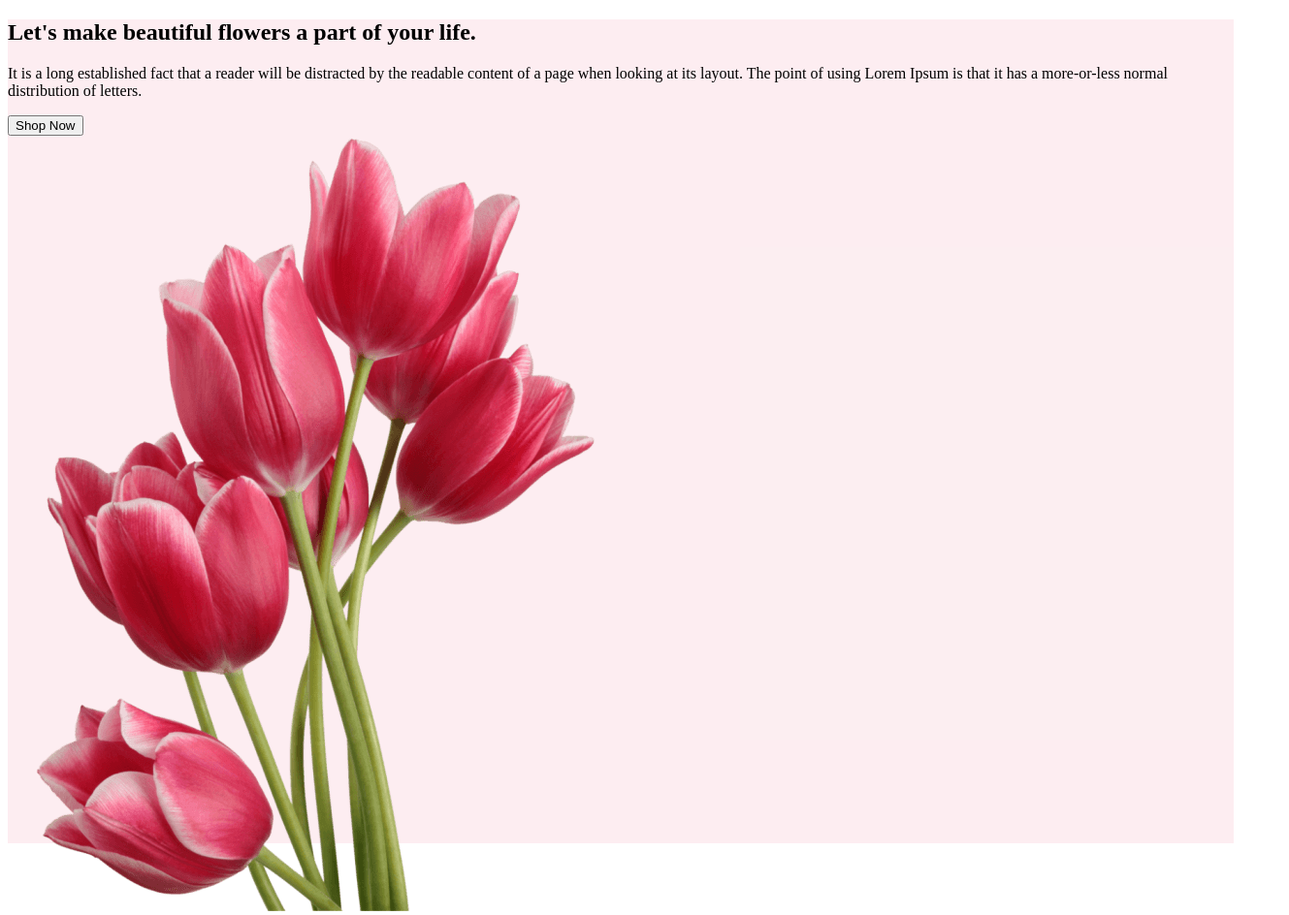
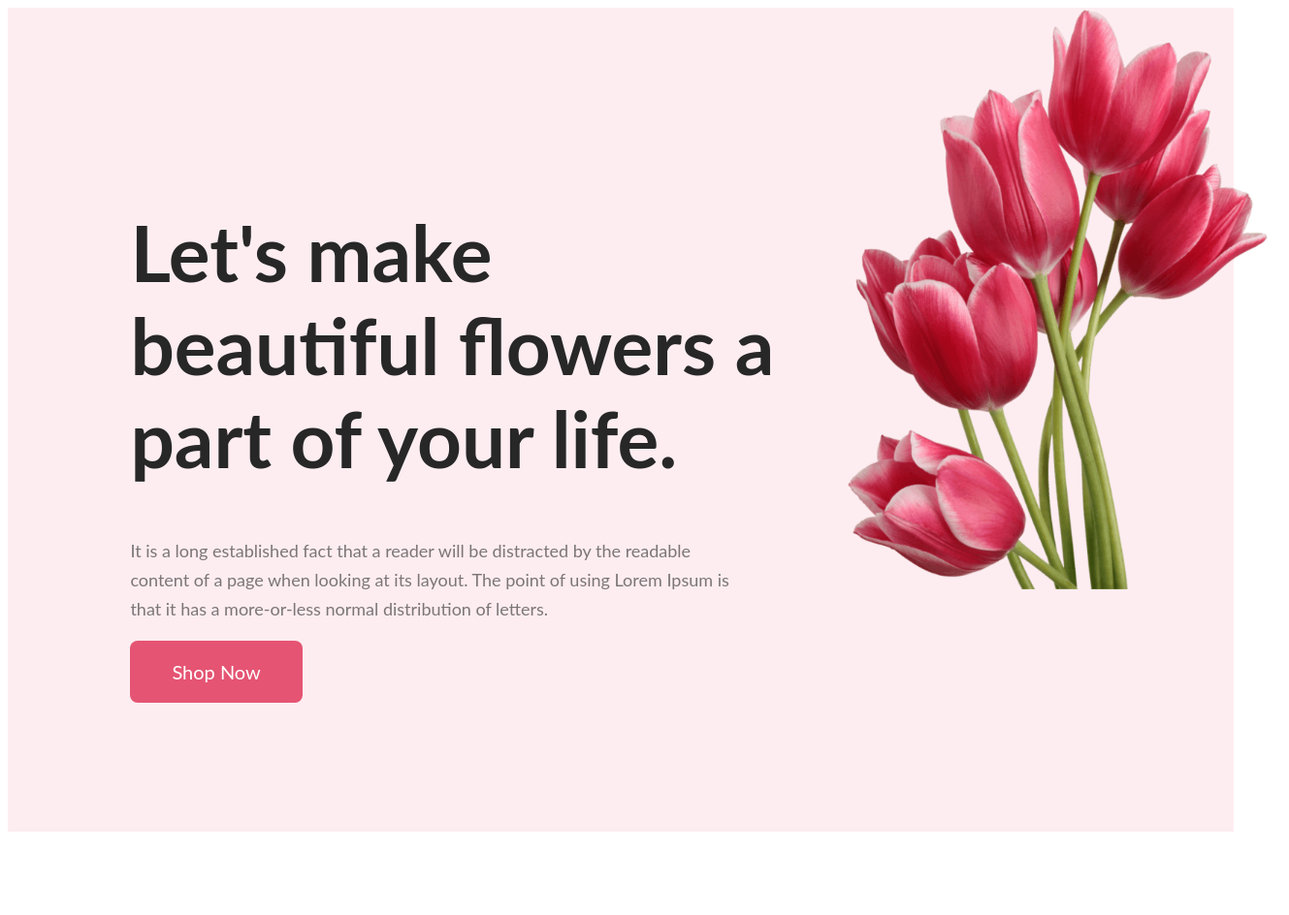
Before and after one commit to arifr956/flower-shop, a plain HTML site: page index.html in a window 1280 px wide. Shown: the whole page at 97% size, 1329 px wide, since content can reach past the window. After the commit the page ends 866 px from the top, so only its background shows below. Drawn offline with Linux system fonts and the light colour scheme.

Commit message:
banner done

```diff
--- a/index.html
+++ b/index.html
@@ -11,13 +11,12 @@
 <body>
     <header class="header">
         <div class="banner">
-            <h2 class="banner-title">Let's make beautiful flowers a part of your life.</h2>
+            <h1 class="banner-title">Let's make beautiful flowers a part of your life.</h1>
             <p class="banner-description">It is a long established fact that a reader will be distracted by the readable content of a page when looking at its layout. The point of using Lorem Ipsum is that it has a more-or-less normal distribution of letters.</p>
             <button class="btn-primary">Shop Now</button>
+        </div>
+        <div class="banner-image"><img height="600px" max-width="970px" src="images/pngwing 10.png" alt=""></div>
 
-
-        </div>
-        <img src="images/pngwing 10.png" alt="">
 
 
     </header>
--- a/styles/style.css
+++ b/styles/style.css
@@ -3,4 +3,43 @@
     max-width: 1920px;
     height: 850px;
     flex-shrink: 0;
+    display: flex;
 }
+
+.banner {
+    margin: 150px 10px 0 10%;
+}
+
+.banner-title {
+    display: flex;
+    width: 708px;
+    flex-direction: column;
+    flex-shrink: 0;
+    color: #272727;
+    font-family: Lato;
+    font-size: 80px;
+}
+
+.banner-description {
+    display: flex;
+    width: 634px;
+    flex-direction: column;
+    flex-shrink: 0;
+    color: rgba(39, 39, 39, 0.60);
+    font-family: Lato;
+    font-size: 18px;
+    font-style: normal;
+    font-weight: 400;
+    line-height: 30px;
+}
+
+.btn-primary {
+    border: 0;
+    padding: 20px 43px;
+    gap: 10px;
+    border-radius: 8px;
+    background: #E55473;
+    color: #FFF;
+    font-family: Lato;
+    font-size: 20px;
+}
```
